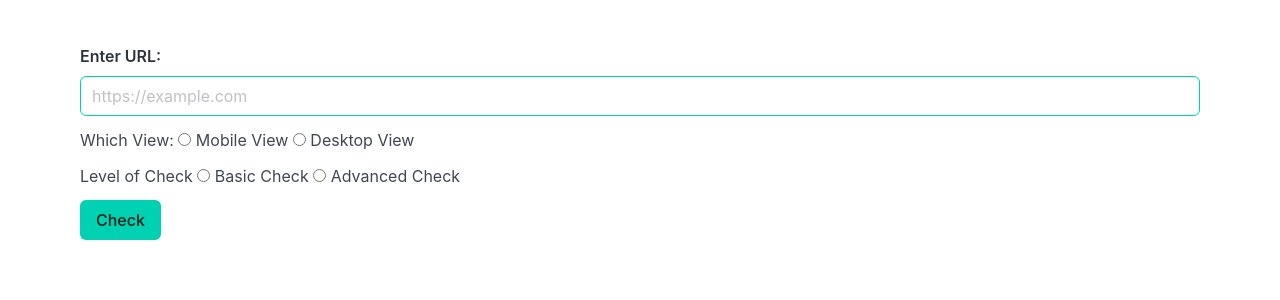
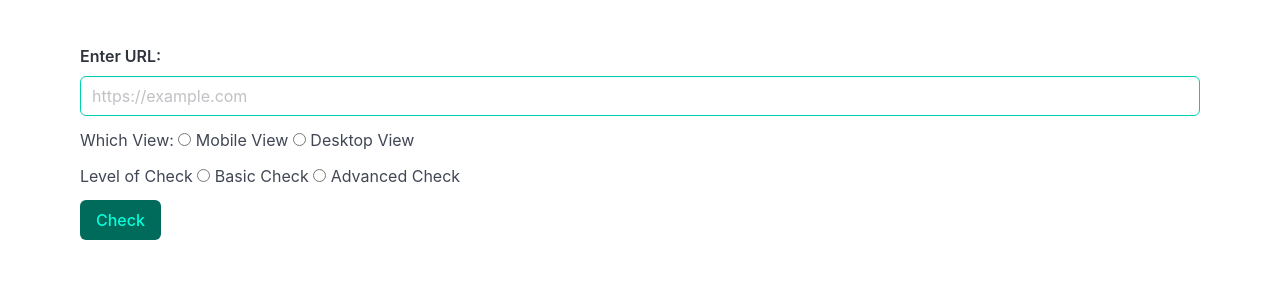
Before and after one commit to Programmer-Arvind/Web-Accessibilty-Checker, a Flask app: page / in a window 1280 px wide. Shown: the part 136-436 px from the top of the page. Run offline with Flask 3, Linux system fonts and the light colour scheme.

Commit message:
Updated: Styling

```diff
--- a/templates/index.html
+++ b/templates/index.html
@@ -43,7 +43,7 @@
                         Advanced Check
                     </div>
 
-                    <submit class="button is-primary">Check</submit>
+                    <submit class="button is-primary is-dark">Check</submit>
 
 
                 </form>
```
